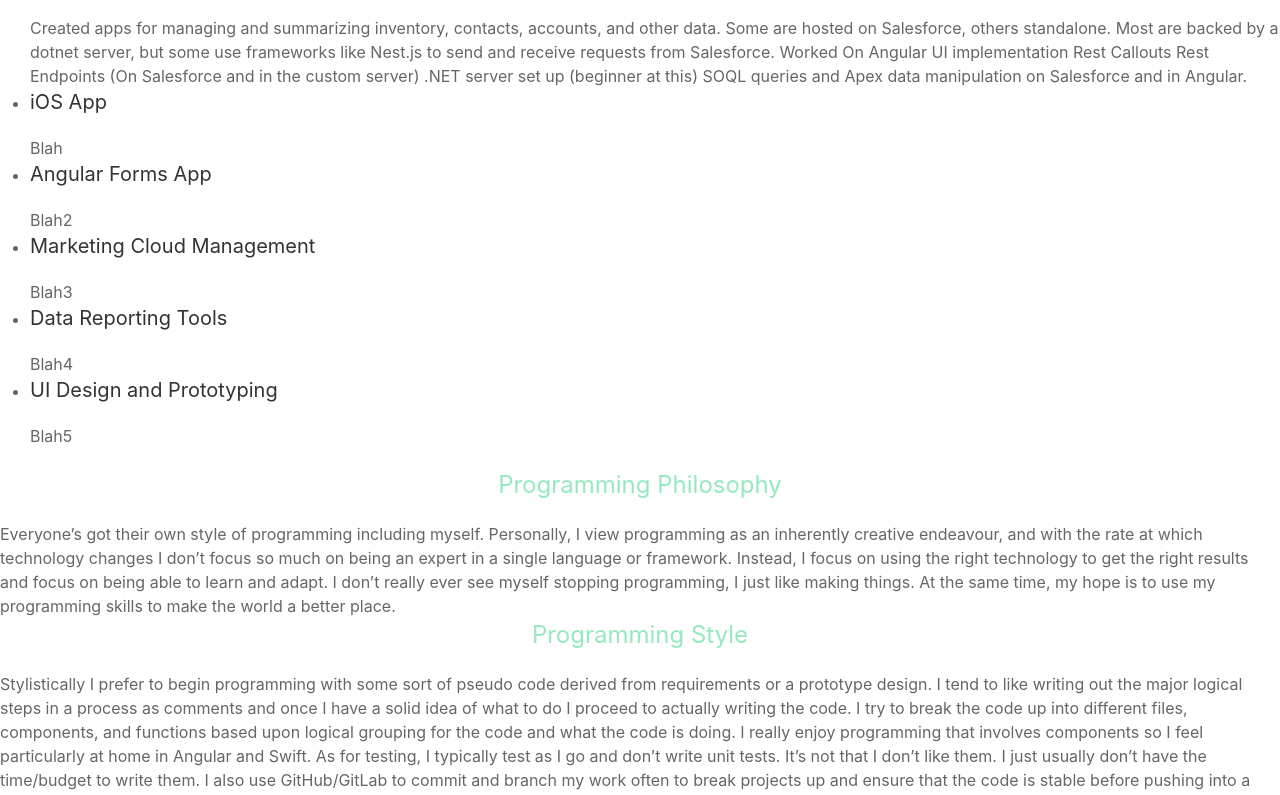
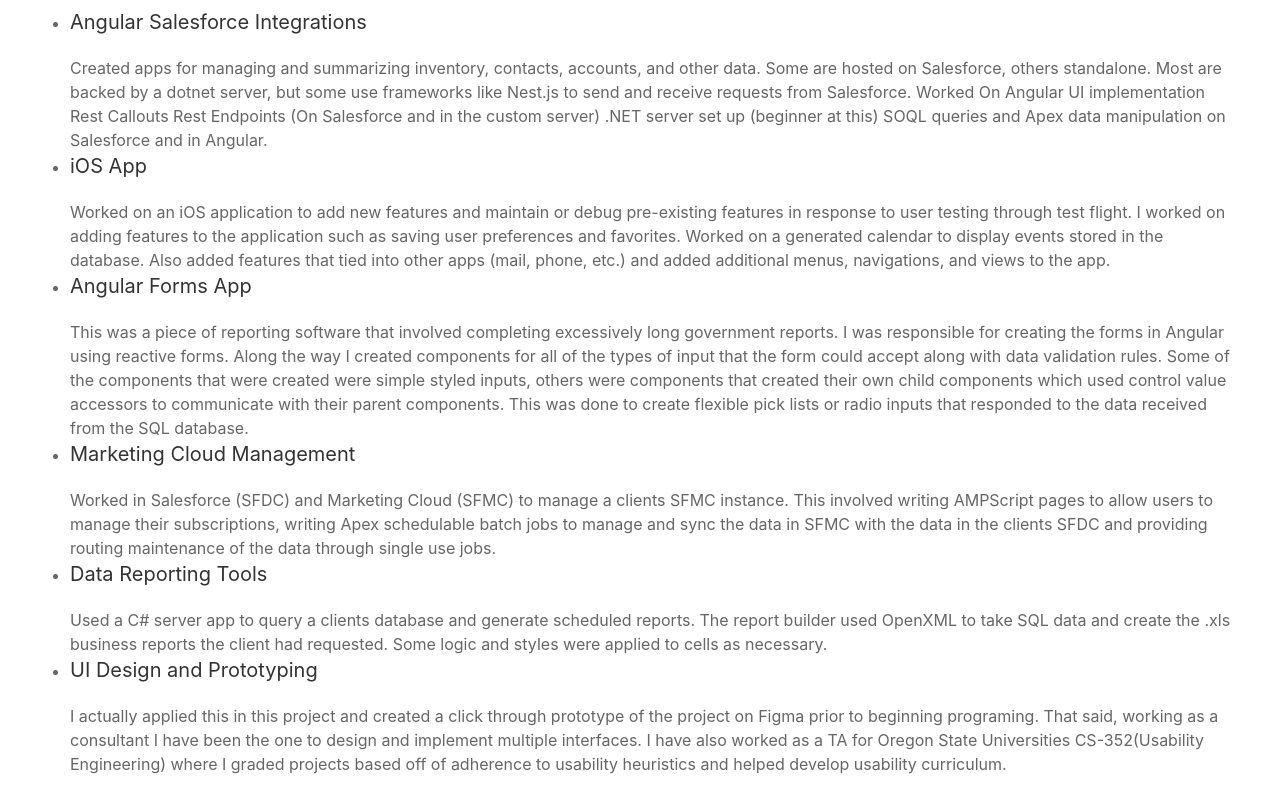
Before and after one commit to hudson7557/professional-site-2, an Angular app: page / in a window 1280 px wide. Shown: the part 660-1455 px from the top of the page. Built offline with nearby package versions, Linux system fonts and the light colour scheme.

Commit message:
Added content, fixed nav issue, added padding

```diff
--- a/src/app/context.service.ts
+++ b/src/app/context.service.ts
@@ -49,23 +49,23 @@
                         },
                         {
                             title: 'iOS App',
-                            content: 'Blah'
+                            content: 'Worked on an iOS application to add new features and maintain or debug pre-existing features in response to user testing through test flight. I worked on adding features to the application such as saving user preferences and favorites. Worked on a generated calendar to display events stored in the database. Also added features that tied into other apps (mail, phone, etc.) and added additional menus, navigations, and views to the app. '
                         },
                         {
                             title: 'Angular Forms App',
-                            content: 'Blah2'
+                            content: 'This was a piece of reporting software that involved completing excessively long government reports. I was responsible for creating the forms in Angular using reactive forms. Along the way I created components for all of the types of input that the form could accept along with data validation rules. Some of the components that were created were simple styled inputs, others were components that created their own child components which used control value accessors to communicate with their parent components. This was done to create flexible pick lists or radio inputs that responded to the data received from the SQL database.'
                         },
                         {
                             title: 'Marketing Cloud Management',
-                            content: 'Blah3'
+                            content: 'Worked in Salesforce (SFDC) and Marketing Cloud (SFMC) to manage a clients SFMC instance. This involved writing AMPScript pages to allow users to manage their subscriptions, writing Apex schedulable batch jobs to manage and sync the data in SFMC with the data in the clients SFDC and providing routing maintenance of the data through single use jobs.'
                         },
                         {
                             title: 'Data Reporting Tools',
-                            content: 'Blah4'
+                            content: 'Used a C# server app to query a clients database and generate scheduled reports. The report builder used OpenXML to take SQL data and create the .xls business reports the client had requested. Some logic and styles were applied to cells as necessary. '
                         },
                         {
                             title: 'UI Design and Prototyping',
-                            content: 'Blah5'
+                            content: 'I actually applied this in this project and created a click through prototype of the project on Figma prior to beginning programing. That said, working as a consultant I have been the one to design and implement multiple interfaces. I have also worked as a TA for Oregon State Universities CS-352(Usability Engineering) where I graded projects based off of adherence to usability heuristics and helped develop usability curriculum. '
                         }
                     ]
                 },
@@ -77,7 +77,7 @@
                 },
                 {
                     title: 'Programming Style',
-                    anchor: 'philosophy',
+                    anchor: 'programming-style',
                     sectionType: 'text',
                     content: 'Stylistically I prefer to begin programming with some sort of pseudo code derived from requirements or a prototype design. I tend to like writing out the major logical steps in a process as comments and once I have a solid idea of what to do I proceed to actually writing the code. I try to break the code up into different files, components, and functions based upon logical grouping for the code and what the code is doing. I really enjoy programming that involves components so I feel particularly at home in Angular and Swift. As for testing, I typically test as I go and don’t write unit tests. It’s not that I don’t like them. I just usually don’t have the time/budget to write them. I also use GitHub/GitLab to commit and branch my work often to break projects up and ensure that the code is stable before pushing into a master branch. I usually commit after a logical chunk of code is completed.'
                 }
--- a/src/app/home/home.component.html
+++ b/src/app/home/home.component.html
@@ -1,4 +1,5 @@
 <div *ngIf="context.getData() as appData"
+    class="uk-padding"
     uk-grid
 >
     <!-- Loop through the list of data and determine which sections to render -->
--- a/src/app/list-section/list-section.component.scss
+++ b/src/app/list-section/list-section.component.scss
@@ -6,6 +6,6 @@
 
 @media(max-width: 640px) {
     li {
-        padding-left: 35%;
+        padding-left: 30%;
     }
 }
```
